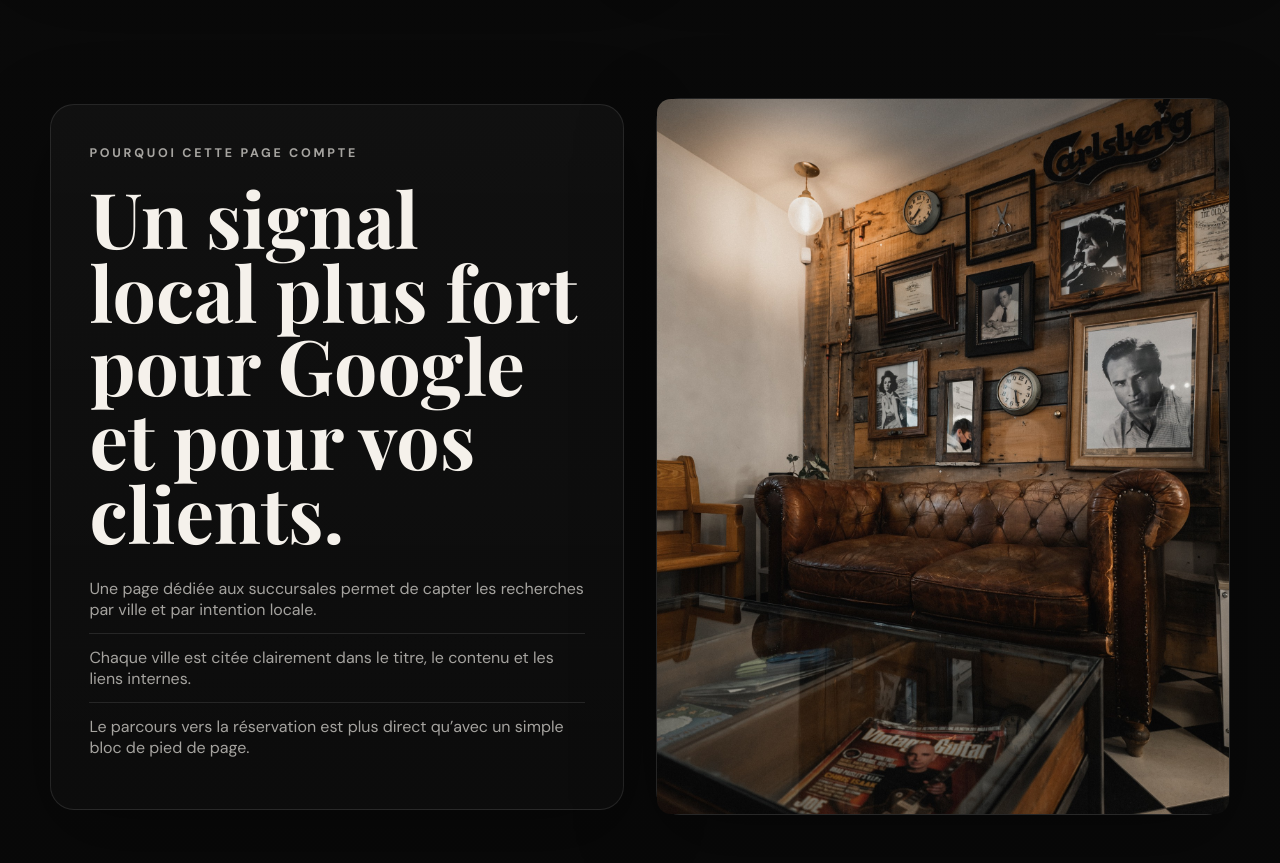
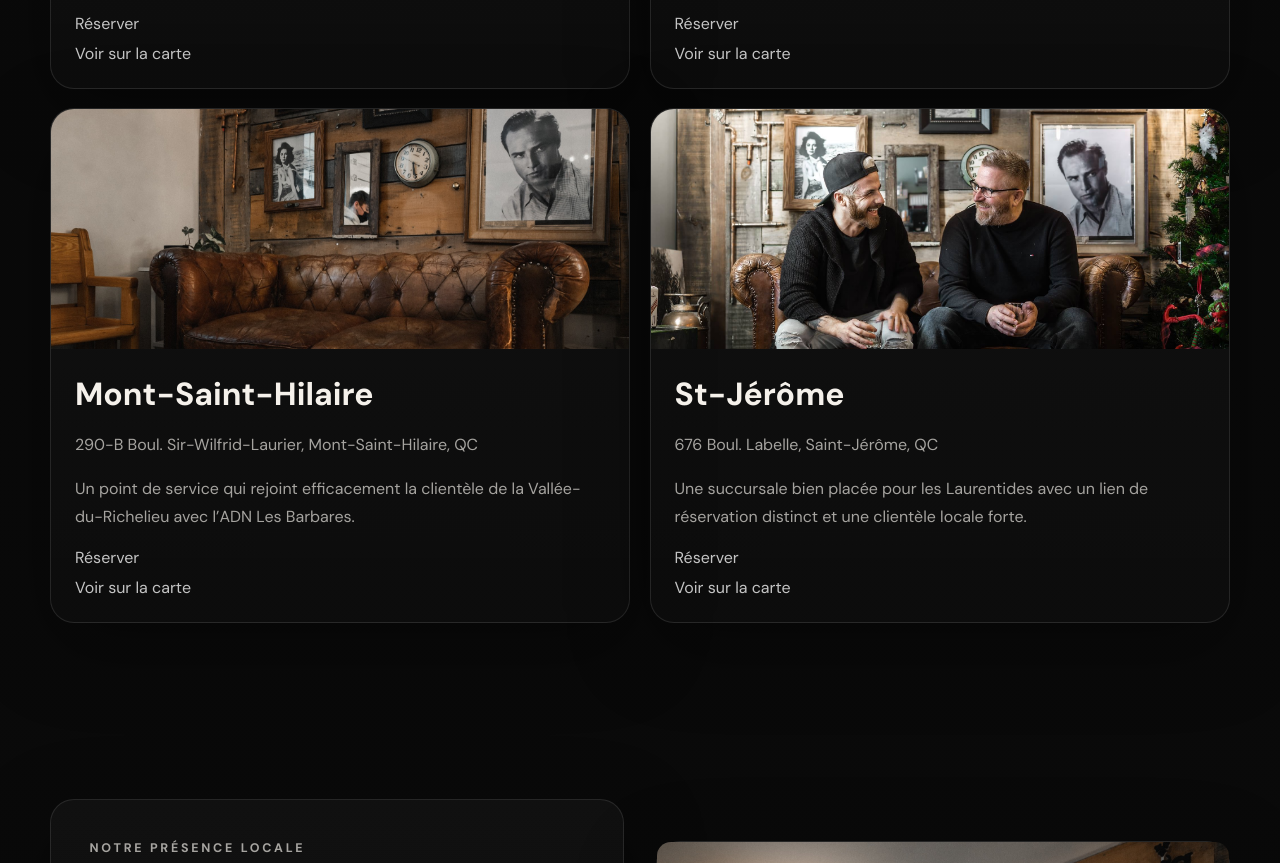
Before and after one commit to vpourdesign/barbares, a plain HTML site: page succursales.html in a window 1280 px wide. Shown: the part 1357-2220 px from the top of the page. Drawn offline with nearby package versions, Linux system fonts and the light colour scheme; a web font is replaced by a local one.

Commit message:
Refine branch page copy and add location imagery

```diff
--- a/site.css
+++ b/site.css
@@ -457,6 +457,24 @@ button {
   gap: 1rem;
 }
 
+.location-card {
+  overflow: hidden;
+  padding: 0;
+}
+
+.location-card img {
+  width: 100%;
+  height: 240px;
+  object-fit: cover;
+  display: block;
+}
+
+.location-card-body {
+  display: grid;
+  gap: 1rem;
+  padding: 1.5rem;
+}
+
 .service-card .index {
   color: rgba(255, 255, 255, 0.35);
   font-size: 0.82rem;
--- a/succursales.html
+++ b/succursales.html
@@ -4,11 +4,11 @@
   <meta charset="UTF-8" />
   <meta name="viewport" content="width=device-width, initial-scale=1.0" />
   <title>Nos succursales | La Prairie, Laval, Mont-Saint-Hilaire, St-Jérôme | Les Barbares</title>
-  <meta name="description" content="Explorez les 4 succursales Les Barbares avec une grille claire pour La Prairie, Laval, Mont-Saint-Hilaire et St-Jérôme. Réservez directement dans la bonne succursale." />
+  <meta name="description" content="Trouvez la succursale Les Barbares la plus près de vous à La Prairie, Laval, Mont-Saint-Hilaire ou St-Jérôme. Barbier, salon de coiffure et réservation rapide dans le Grand Montréal." />
   <link rel="canonical" href="https://lesbarbares.ca/succursales.html" />
   <meta property="og:type" content="website" />
   <meta property="og:title" content="Nos succursales | Les Barbares" />
-  <meta property="og:description" content="Une grille claire des 4 succursales Les Barbares avec réservation par emplacement." />
+  <meta property="og:description" content="Quatre succursales Les Barbares pour la Rive-Sud, Laval, la Vallée-du-Richelieu et les Laurentides avec réservation directe par emplacement." />
   <meta property="og:url" content="https://lesbarbares.ca/succursales.html" />
   <meta property="og:image" content="https://lesbarbares.ca/photos/facebook.jpg" />
   <link rel="preconnect" href="https://fonts.googleapis.com" />
@@ -47,15 +47,17 @@
             <span>/</span>
             <span>Nos succursales</span>
           </div>
-          <p class="eyebrow">Quatre adresses</p>
-          <h1>Une grille claire des 4 succursales Les Barbares.</h1>
-          <p>Cette page concentre l’information locale utile pour la clientèle et pour le référencement : ville, adresse, ancrage géographique et accès direct à la réservation. C’est une structure que l’on retrouve souvent sur les sites locaux les plus efficaces du secteur beauté/coiffure.</p>
+          <p class="eyebrow">Barbier & salon de coiffure près de chez vous</p>
+          <h1>Quatre succursales Les Barbares pour mieux servir le Grand Montréal.</h1>
+          <p>De La Prairie à Laval, de Mont-Saint-Hilaire à St-Jérôme, Les Barbares vous accueille dans des salons pensés pour une expérience de coiffure et de barbier plus soignée, plus constante et plus accessible. Choisissez l’adresse la plus proche, trouvez rapidement votre barbier ou votre salon de coiffure, puis réservez directement dans la bonne succursale.</p>
         </div>
       </section>
 
       <section class="section">
         <div class="container locations-grid">
           <article class="location-card">
+            <img src="photos/facebook2_grande.jpg" alt="Succursale Les Barbares La Prairie" />
+            <div class="location-card-body">
               <h3>La Prairie</h3>
               <p>502 Rue Saint-Georges, La Prairie, QC</p>
               <p>Idéal pour la Rive-Sud et les clients qui recherchent un barbier et salon de coiffure accessible sans traverser Montréal.</p>
@@ -63,8 +65,11 @@
                 <a href="#" onclick="openBooking(); return false;">Réserver</a>
                 <a href="https://www.google.com/maps/search/?api=1&query=502+Rue+Saint-Georges+La+Prairie+QC" target="_blank" rel="noopener">Voir sur la carte</a>
               </div>
+            </div>
           </article>
           <article class="location-card">
+            <img src="photos/Barbaresmur-124.jpg" alt="Succursale Les Barbares Laval Sainte-Rose" />
+            <div class="location-card-body">
               <h3>Laval (Sainte-Rose)</h3>
               <p>135 Boul. Curé-Labelle, Laval, QC</p>
               <p>Une adresse forte pour Laval et la clientèle du nord de Montréal à la recherche d’une coupe nette ou d’un service plus complet.</p>
@@ -72,8 +77,11 @@
                 <a href="#" onclick="openBooking(); return false;">Réserver</a>
                 <a href="https://www.google.com/maps/search/?api=1&query=135+Boul+Cur%C3%A9-Labelle+Laval+QC" target="_blank" rel="noopener">Voir sur la carte</a>
               </div>
+            </div>
           </article>
           <article class="location-card">
+            <img src="photos/facebook.jpg" alt="Succursale Les Barbares Mont-Saint-Hilaire" />
+            <div class="location-card-body">
               <h3>Mont-Saint-Hilaire</h3>
               <p>290-B Boul. Sir-Wilfrid-Laurier, Mont-Saint-Hilaire, QC</p>
               <p>Un point de service qui rejoint efficacement la clientèle de la Vallée-du-Richelieu avec l’ADN Les Barbares.</p>
@@ -81,14 +89,18 @@
                 <a href="#" onclick="openBooking(); return false;">Réserver</a>
                 <a href="https://www.google.com/maps/search/?api=1&query=290-B+Boul+Sir-Wilfrid-Laurier+Mont-Saint-Hilaire+QC" target="_blank" rel="noopener">Voir sur la carte</a>
               </div>
+            </div>
           </article>
           <article class="location-card">
+            <img src="photos/facebook9.jpg" alt="Succursale Les Barbares St-Jérôme" />
+            <div class="location-card-body">
               <h3>St-Jérôme</h3>
               <p>676 Boul. Labelle, Saint-Jérôme, QC</p>
               <p>Une succursale bien placée pour les Laurentides avec un lien de réservation distinct et une clientèle locale forte.</p>
               <div class="branch-links">
                 <a href="#" onclick="openBooking(); return false;">Réserver</a>
                 <a href="https://www.google.com/maps/search/?api=1&query=676+Boul+Labelle+Saint-J%C3%A9r%C3%B4me+QC" target="_blank" rel="noopener">Voir sur la carte</a>
+              </div>
             </div>
           </article>
         </div>
@@ -97,12 +109,12 @@
       <section class="section">
         <div class="container split-panel">
           <div class="detail-card">
-            <p class="eyebrow">Pourquoi cette page compte</p>
-            <h2>Un signal local plus fort pour Google et pour vos clients.</h2>
+            <p class="eyebrow">Notre présence locale</p>
+            <h2>Une même signature Les Barbares, quatre adresses pour vous recevoir.</h2>
             <ul class="bullet-list">
-              <li>Une page dédiée aux succursales permet de capter les recherches par ville et par intention locale.</li>
-              <li>Chaque ville est citée clairement dans le titre, le contenu et les liens internes.</li>
-              <li>Le parcours vers la réservation est plus direct qu’avec un simple bloc de pied de page.</li>
+              <li>Une présence locale forte à La Prairie, Laval, Mont-Saint-Hilaire et St-Jérôme pour rejoindre la clientèle là où elle vit.</li>
+              <li>Le même souci du détail pour les coupes homme, la barbe, la coupe femme et les services de coloration dans chaque succursale.</li>
+              <li>Un accès simple à la réservation pour choisir rapidement le bon salon de coiffure ou barbier selon votre secteur.</li>
             </ul>
           </div>
           <div class="image-frame">
```
Lines whose indentation alone changed are shown as unchanged.
